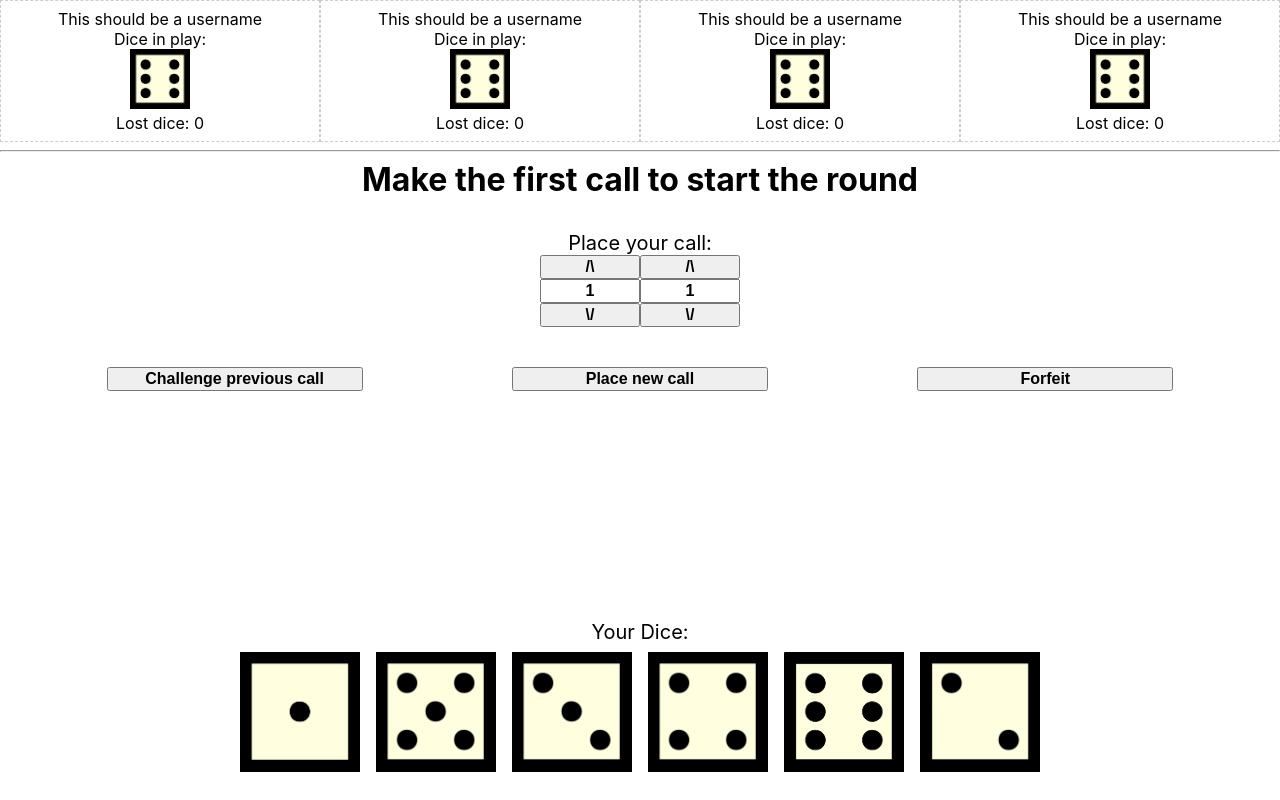
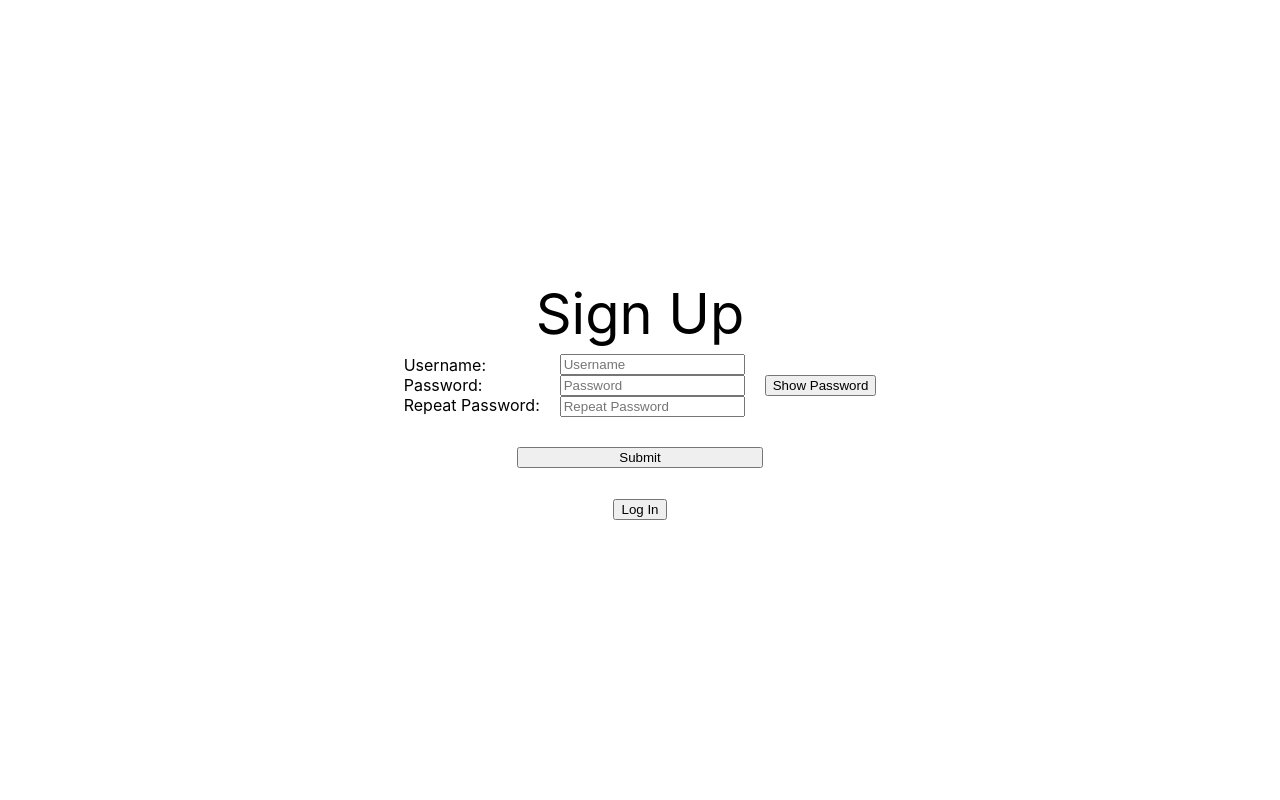
Before and after one commit to IainMcE/Liar-s-Dice-Rev, a React (Create React App) app in the folder frontend/: page / in a window 1280 px wide. Built offline with nearby package versions, Linux system fonts and the light colour scheme.

Commit message:
List of games, user profile page, log in, and sign up visuals

```diff
--- a/frontend/src/App.js
+++ b/frontend/src/App.js
@@ -1,10 +1,18 @@
 import './App.css';
-import GameScreen from './GameScreen.js';
+// import GameScreen from './GameScreen.js';
+// import GameList from './GameList.js';
+// import PlayerProfile from './PlayerProfile.js'
+// import Login from './Login.js'
+import SignUp from './SignUp.js'
 
 function App() {
 	return (
 		<div className="App">
-			{GameScreen(4)}
+			{/* {GameScreen(4)} */}
+			{/* <GameList/> */}
+			{/* <PlayerProfile/> */}
+			{/* <Login/> */}
+			<SignUp/>
 		</div>
 	);
 }
--- /dev/null
+++ b/frontend/src/GameList.css
@@ -0,0 +1,41 @@
+.ViewGames{
+	box-sizing: border-box;
+	height:96vh;
+	margin:2vh 0;
+	overflow-y: auto;
+}
+
+.GameTableHeader, .GameTableRow{
+	display:flex;
+	width:80%;
+	margin:0 10%;
+}
+
+.GameTableHeader>div, .GameTableRow>div{
+	border:1px solid black;
+}
+
+.GameTableHeader{
+	position:sticky;
+	top:0;
+}
+
+.GameTableHeader>div{
+	background-color: lightgray;
+}
+
+.hostNameColumn{
+	width:40%;
+}
+.playerCountColumn{
+	width:20%;
+}
+.visibilityColumn{
+	width:20%;
+}
+.joinColumn{
+	width:20%;
+}
+.spectateColumn{
+	width:20%;
+}
--- /dev/null
+++ b/frontend/src/GameList.js
@@ -0,0 +1,41 @@
+import './GameList.css'
+
+//requires integration with backend for info on games in set up (host username, number players, visibility)
+//		or list game ids then query for their info?
+
+function GameList() {
+	let tableRows = [];
+	for(let i = 0; i<100; i++){
+		tableRows.push(tableRow("Jerry (from Seinfeld)", 3, "Friends Only"));
+	}
+	return (
+	<div className="ViewGames">
+		<header className="GameTableHeader">
+			<div className="hostNameColumn">Host</div>
+			<div className="playerCountColumn">Players</div>
+			<div className="visibilityColumn" title="This will have functionality to sort by public/friends/in play. Games you are invited to should always be on top">Visibility</div>
+			<div className="joinColumn" title="If invited, text should be 'Accept Invite'. If games are in play, disable">Join</div>
+			<div className="spectateColumn">Spectate</div>
+		</header>
+		{tableRows}
+	</div>
+	);
+}
+
+function tableRow(hostName, numPlayers, visibility){
+	return(
+	<div className="GameTableRow">
+		<div className="hostNameColumn">{hostName}</div>
+		<div className="playerCountColumn">{numPlayers}</div>
+		<div className="visibilityColumn">{visibility}</div>
+		<div className="joinColumn">
+			<button className="joinButton">Join</button>
+		</div>
+		<div className="spectateColumn">
+			<button className="spectateButton">Spectate</button>
+		</div>
+	</div>
+	)
+}
+
+export default GameList;
--- /dev/null
+++ b/frontend/src/Login.css
@@ -0,0 +1,43 @@
+.centering{
+	width:100vw;
+	height:100vh;
+	display:flex;
+	flex-direction: column;
+	align-items: center;
+	justify-content: center;
+}
+
+.LoginHeader{
+	font-size:7vh;
+}
+
+.LoginForm{
+	display:flex;
+	flex-direction: column;
+	align-items: center;
+	justify-content: space-evenly;
+	max-width: 700px; /* make it 700 once a show hide icon is implemented */
+	min-width:400px;
+	min-height: 150px;
+}
+
+.LoginForm>div{
+	width:100%;
+	display:flex;
+}
+
+label{
+	width:20%;
+}
+input{
+	width:50%;
+}
+
+input[type="submit"]{
+	width:50%;
+	margin:5% 0;
+}
+
+.signUpSpacer{
+	margin:5vh 0;
+}
--- /dev/null
+++ b/frontend/src/Login.js
@@ -0,0 +1,28 @@
+import './Login.css'
+
+function LoginForm(){
+	return(
+		<div className="centering">
+			<header className="LoginHeader">Log In</header>
+			<form className="LoginForm">
+				<div>
+					<label htmlFor="username">Username:</label>
+					<input type="text" id="username" name="username" placeholder="Username"/>
+				</div>
+				<div>
+					<label htmlFor="password">Password:</label>
+					<input type="password" id="password" name="password" placeholder="Password"/>
+					<button title="onclick: password input type swaps between 'text' and 'password'">Show Password</button>
+				</div>
+				<input type="submit"/>
+			</form>
+			<div className="signUpSpacer">
+				<button title="Lead to sign in page">Sign Up</button>
+			</div>
+		</div>
+	)
+}
+
+//have a mini login element to be displayed over other pages?
+
+export default LoginForm;
--- /dev/null
+++ b/frontend/src/PlayerProfile.css
@@ -0,0 +1,51 @@
+.username{
+	font-size:10vh;
+	position:absolute;
+	width:66%;
+	height:12vh;
+	left:0;
+	top:0;
+}
+
+.GameStats{
+	font-size:5vh;
+	position:absolute;
+	width:66%;
+	left:0;
+	top:12vh;
+}
+
+.addFriend{
+	position:absolute;
+	width:33%;
+	height:4vh;
+	right:1%;
+	top:0;
+	display: flex;
+    justify-content: center;
+    align-items: center;
+}
+
+.addFriend button{
+	font-size:2vh;
+}
+
+.FriendListHolder{
+	box-sizing: border-box;
+	border:1px solid black;
+	position:absolute;
+	width:33%;
+	height:calc(100vh - 4vh - 2vh);
+	right:1%;
+	top: 4vh;
+	font-size:larger;
+}
+
+.FriendListHeader{
+	font-weight:bold;
+	font-size:x-large;
+}
+
+.FriendList{
+	overflow-y: auto;
+}
--- /dev/null
+++ b/frontend/src/PlayerProfile.js
@@ -0,0 +1,46 @@
+import './PlayerProfile.css'
+
+function PlayerProfile(){//get id, passed in? from url?
+	let playerData = {username:"Frank", wins:5, losses:5}
+	return(
+		<div className="userProfile">
+			<header className="username">{playerData.username}</header>
+			<div className="GameStats">Win rate: {playerData.wins/(playerData.wins+playerData.losses)*100}%</div>
+			<div className="addFriend" title="If the profile is not the logged in user">
+				<button title="Show add or remove based on the">Add/Remove Friend</button>
+			</div>
+			<div className="FriendListHolder" title="Only if profile is logged in user. Alternatively show mutual friends?">
+				<header className="FriendListHeader">Friends</header>
+				<hr/>
+				<div className="FriendList">
+					<DisplayFriendList/>
+				</div>
+			</div>
+		</div>
+	)
+}
+
+function DisplayFriendList(){
+	let list = [];
+	let result = []
+	if(list.length===0){
+		return(
+			<div className="FriendRow">Play some games, make some friends</div>
+		)
+	}else{
+		for(let user of list){
+			result.push(friendListRow(user));
+		}
+		return(
+			{result}
+		)
+	}
+}
+
+function friendListRow(user){//is it id? is it string?
+	return(
+		<div className="FriendRow" title="onclick visit profile, on hover view profile snippet">{user}</div>
+	)
+}
+
+export default PlayerProfile;
--- /dev/null
+++ b/frontend/src/SignUp.css
@@ -0,0 +1,49 @@
+.centering{
+	width:100vw;
+	height:100vh;
+	display:flex;
+	flex-direction: column;
+	align-items: center;
+	justify-content: center;
+}
+
+.SignUpHeader{
+	font-size:7vh;
+}
+
+.SignUpForm{
+	display:flex;
+	flex-direction: column;
+	align-items: center;
+	justify-content: space-evenly;
+	max-width: 700px; /* make it 700 once a show hide icon is implemented */
+	min-width:400px;
+	min-height: 150px;
+	white-space: nowrap;
+}
+
+.SignUpForm>div{
+	width:100%;
+	display:flex;
+}
+
+.SignUpForm>div>div{
+	width:100%;
+	display:flex;
+	flex-direction: column;
+    justify-content: center;
+	padding: 0 10px;
+}
+
+label{
+	width:20%;
+}
+
+input[type="submit"]{
+	width:50%;
+	margin:5% 0;
+}
+
+.logInSpacer{
+	margin:5vh 0;
+}
--- /dev/null
+++ b/frontend/src/SignUp.js
@@ -0,0 +1,34 @@
+import './SignUp.css'
+
+function SignUpForm(){
+	return(
+		<div className="centering">
+			<header className="SignUpHeader">Sign Up</header>
+			<form className="SignUpForm">
+				<div>
+					<div>
+						<label htmlFor="username">Username:</label>
+						<label htmlFor="password">Password:</label>
+						<label htmlFor="repeatPassword">Repeat Password:</label>
+					</div>
+					<div>
+						<input type="text" id="username" name="username" placeholder="Username"/>
+						<input type="password" id="password" name="password" placeholder="Password"/>
+						<input type="password" id="repeatPassword" name="repeatPassword" placeholder="Repeat Password"/>
+					</div>
+					<div>
+						<button title="onclick: password and repeat input type swaps between 'text' and 'password'">Show Password</button>
+					</div>
+				</div>
+				<input type="submit"/>
+			</form>
+			<div className="loginSpacer">
+				<button title="Lead to log in page">Log In</button>
+			</div>
+		</div>
+	)
+}
+
+//have a mini login element to be displayed over other pages?
+
+export default SignUpForm;
```
Also changed, not shown: 2 other files (tests, documents, lock files or other folders).
